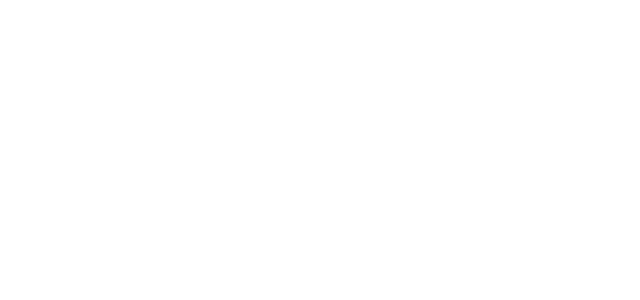
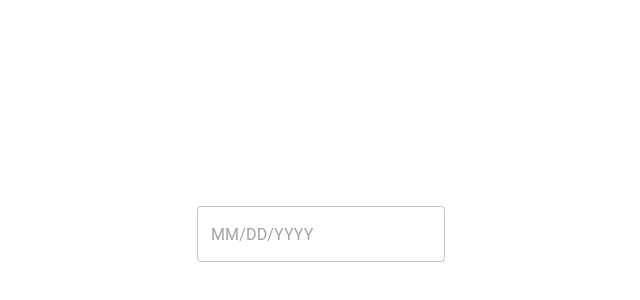
Before and after one commit to NelsonWu820/Redux_Expense_Tracker, a React (Vite) app: page / in a window 1280 px wide. Shown: the part 166-466 px from the top of the page, without its empty margins (319-959 px from the left). Built offline with nearby package versions, Linux system fonts and the light colour scheme.

Commit message:
added Calendar input field and adapter for days and MUI

```diff
--- a/src/App.tsx
+++ b/src/App.tsx
@@ -1,9 +1,15 @@
 import "./App.css"
+import Calendar from "./components/Calendar"
+import { LocalizationProvider } from "@mui/x-date-pickers"
+import { AdapterDayjs } from "@mui/x-date-pickers/AdapterDayjs"
 
 const App = () => {
   return (
     <div className="App">
       <header className="App-header">
+        <LocalizationProvider dateAdapter={AdapterDayjs}>
+          <Calendar/>
+        </LocalizationProvider>
       </header>
     </div>
   )
```
